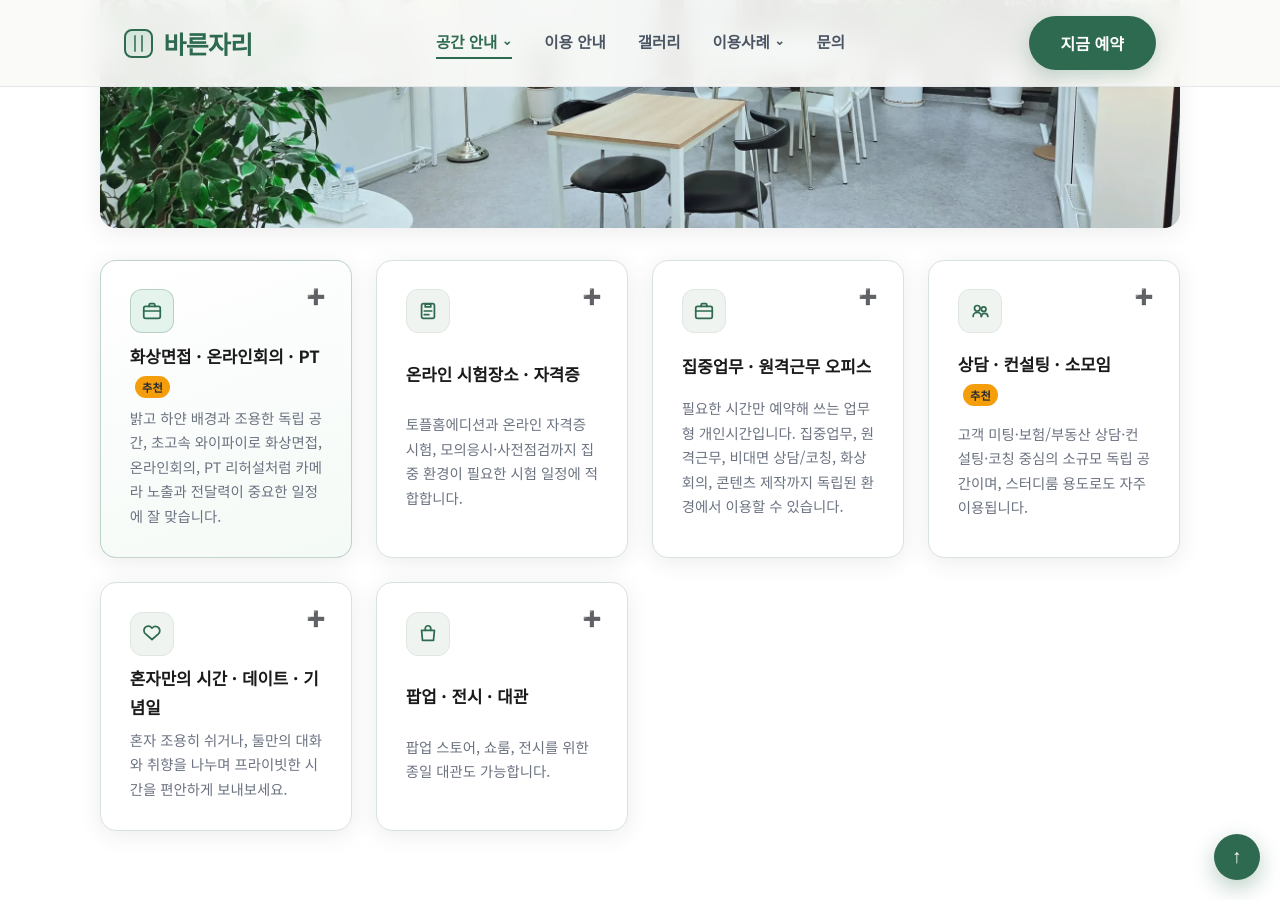
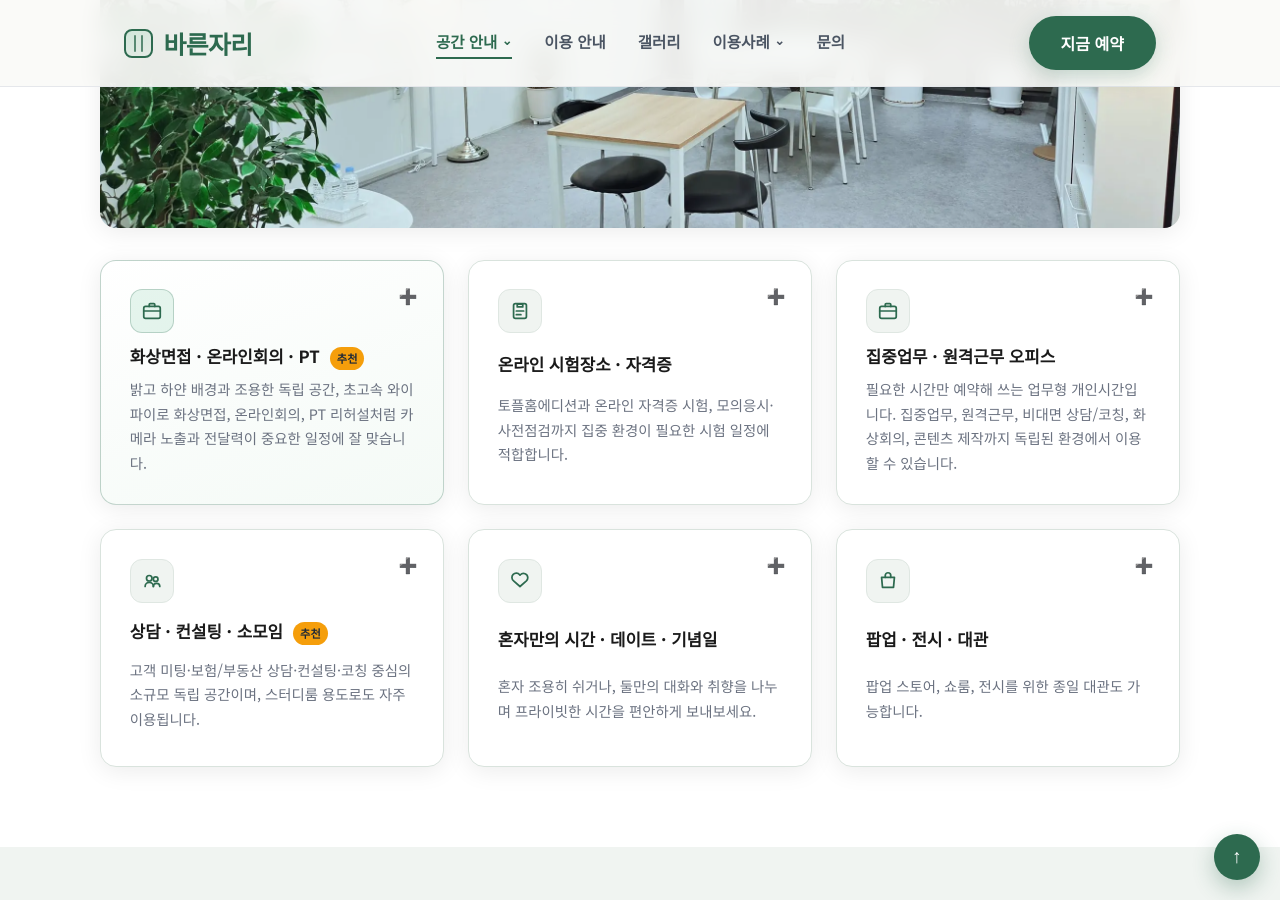
Before and after one commit to bareunspace/blog, a Jekyll site: the page built from index.html, in a window 1280 px wide and 900 px high, scrolled down 1208 px. Built offline with Jekyll 4.4.1, drawn with Linux system fonts in a browser that asks for light colours.

Commit message:
3 in 1 row

```diff
--- a/styles/main.css
+++ b/styles/main.css
@@ -889,7 +889,7 @@
 }
 .features-grid {
   display: grid;
-  grid-template-columns: repeat(auto-fit, minmax(240px, 1fr));
+  grid-template-columns: repeat(3, minmax(0, 1fr));
   gap: 1.5rem;
 }
 .feature-card {
@@ -3100,6 +3100,7 @@
   .policy-grid { grid-template-columns: 1fr; }
   .policy-hidden-grid { grid-template-columns: 1fr; }
   .plan-grid { grid-template-columns: 1fr; }
+  .features-grid { grid-template-columns: repeat(2, minmax(0, 1fr)); }
   .private-office-grid { grid-template-columns: 1fr; }
   .private-office-grid.private-office-grid-4 { grid-template-columns: 1fr; }
   .feature-card { min-height: auto; }
@@ -3107,6 +3108,7 @@
 }
 
 @media (max-width: 640px) {
+  .features-grid { grid-template-columns: 1fr; }
   .blog-hub section:not(#home) {
     padding-top: 4rem;
     padding-bottom: 4rem;
```
